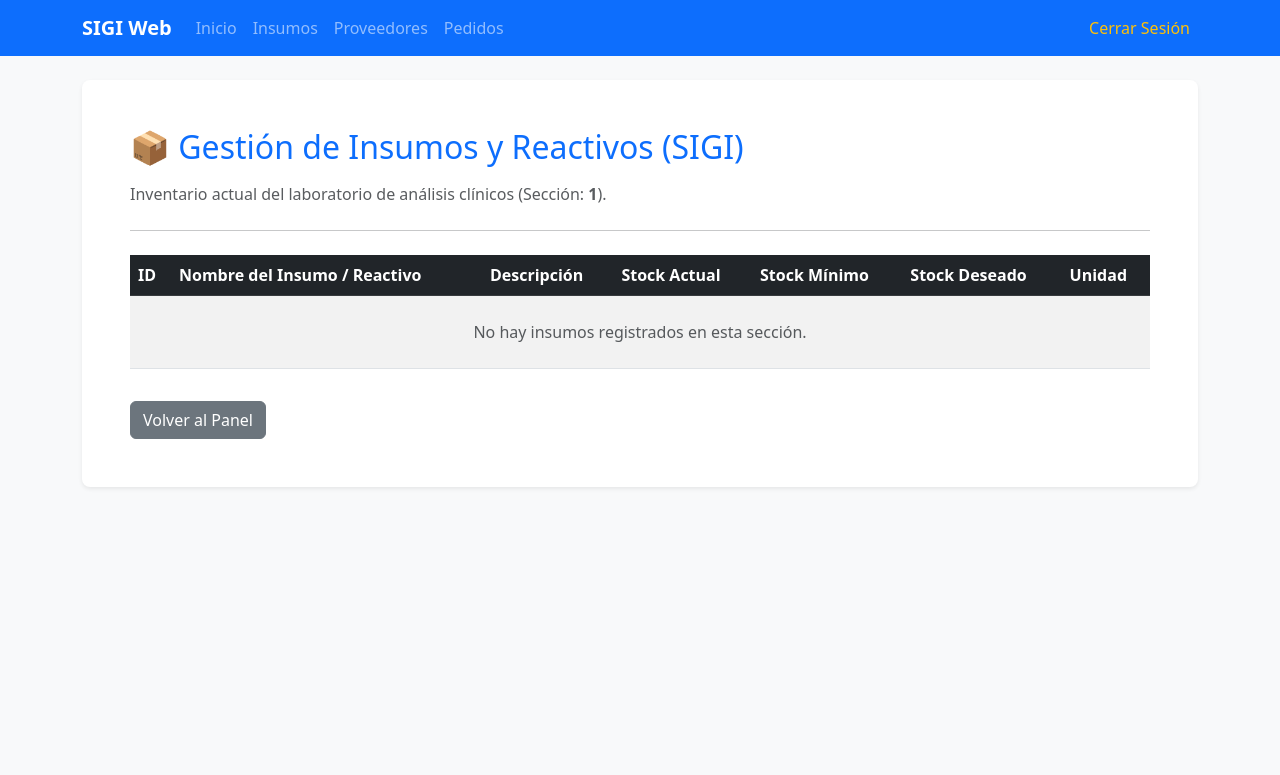
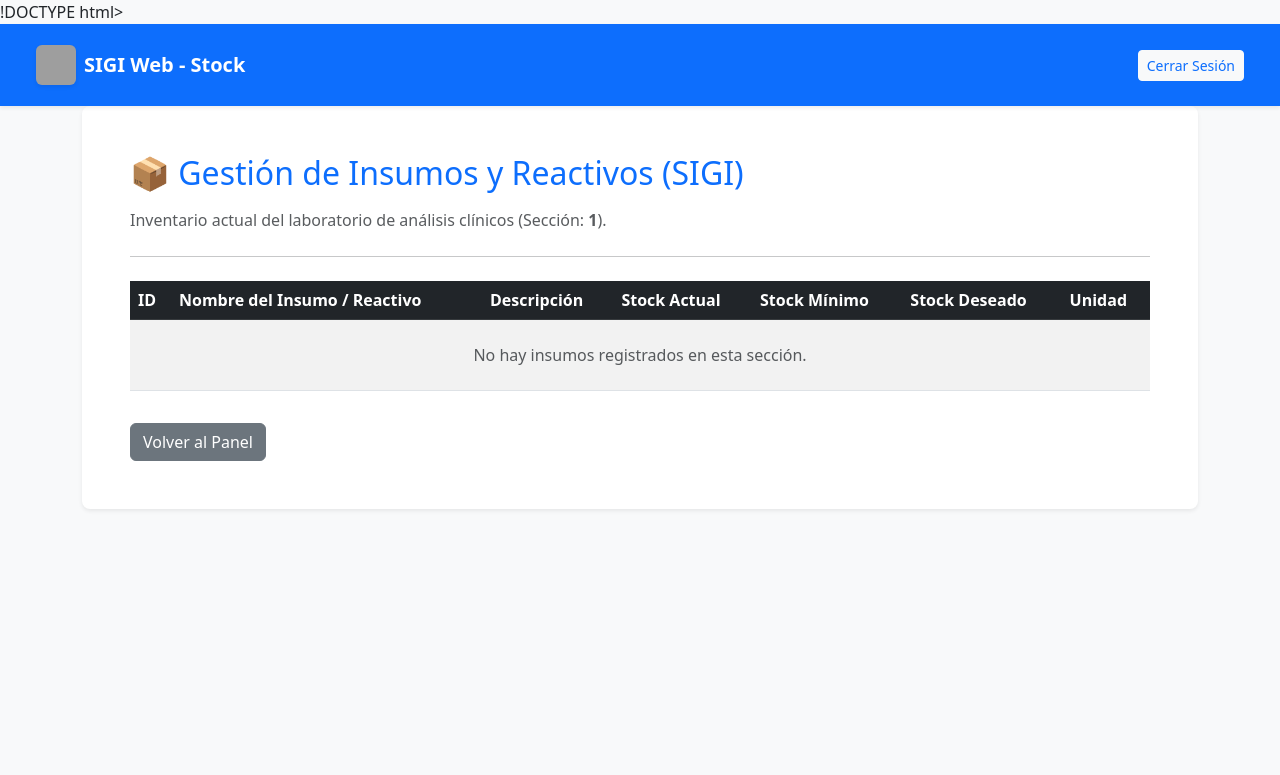
Before and after one commit to martinaraneski-crypto/SIGI, a Flask app: page /stock in a window 1280 px wide. Shown: the top 775 px of the page. Run offline with Flask 3, Linux system fonts and the light colour scheme; the visitor is signed in with stand-in values (Sample User, id 1); data that the repository does not hold is empty; grey boxes are pictures that could not be loaded.

Commit message:
Update base.html

```diff
--- a/templates/base.html
+++ b/templates/base.html
@@ -1,4 +1,4 @@
-<!DOCTYPE html>
+!DOCTYPE html>
 <html lang="es">
 <head>
     <meta charset="UTF-8">
@@ -7,23 +7,20 @@
     <link rel="stylesheet" href="https://cdn.jsdelivr.net/npm/bootstrap@5.3.0/dist/css/bootstrap.min.css">
 </head>
 <body class="bg-light">
-    <nav class="navbar navbar-expand-lg navbar-dark bg-primary mb-4">
-        <div class="container">
-            <a class="navbar-brand fw-bold" href="/index">SIGI Web</a>
-            <div class="collapse navbar-collapse" id="navbarNav">
-                <ul class="navbar-nav me-auto">
-                    <li class="nav-item"><a class="nav-link" href="/index">Inicio</a></li>
-                    <li class="nav-item"><a class="nav-link" href="/insumos">Insumos</a></li>
-                    <li class="nav-item"><a class="nav-link" href="/proveedores">Proveedores</a></li>
-                    <li class="nav-item"><a class="nav-link" href="/pedidos">Pedidos</a></li>
-                </ul>
+    <nav class="navbar navbar-expand-lg navbar-dark bg-primary px-4 py-3 shadow-sm">
+    <div class="container-fluid d-flex justify-content-between align-items-center">
 
-                <ul class="navbar-nav ms-auto">
-                    <li class="nav-item"><a class="nav-link text-warning" href="/logout">Cerrar Sesión</a></li>
-                </ul>
-            </div>
+        <a class="navbar-brand fw-bold d-flex align-items-center text-white text-decoration-none" href="#">
+            <img src="{{ S3_URL }}sigi_logo.jpg" class="rounded me-2 shadow-sm" style="width: 40px; height: 40px; object-fit: cover;" alt="Logo">
+            SIGI Web - Stock
+        </a>
+
+
+        <div class="d-flex align-items-center">
+            <a href="/logout" class="btn btn-light btn-sm text-primary">Cerrar Sesión</a>
         </div>
-    </nav>
+    </div>
+</nav>
 
     <div class="container">
         {% block content %}{% endblock %}
```
